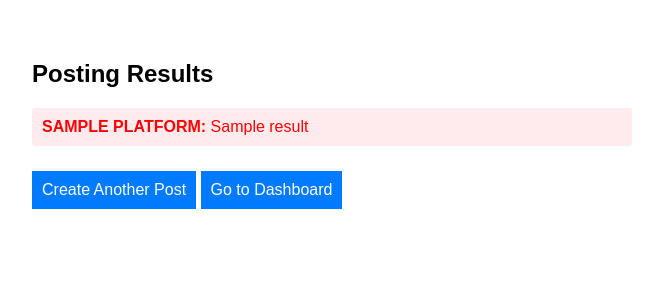
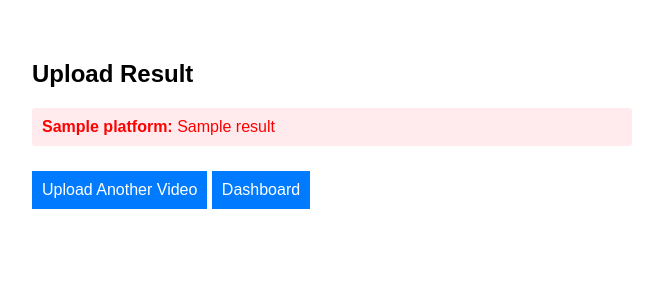
Before and after one commit to mdalam7294/auto-social-poster, a Flask app: template templates/result.html in a window 1280 px wide. Shown: the top 300 px of the page, without its empty margins (308-971 px from the left). Run offline with Flask 3, Linux system fonts and the light colour scheme; the template is opened without the code that fills it: most values are stand-ins (such as "Sample title", 1, 10 or a date in 2020).

Commit message:
Update result.html

```diff
--- a/templates/result.html
+++ b/templates/result.html
@@ -1,25 +1,16 @@
 <!DOCTYPE html>
 <html>
-<head>
-    <title>Post Results</title>
-    <style>
-        body { font-family: Arial, sans-serif; max-width: 600px; margin: 20px auto; padding: 20px; }
-        .success { color: green; background: #e8f5e9; padding: 10px; margin: 5px 0; border-radius: 3px; }
-        .error { color: red; background: #ffebee; padding: 10px; margin: 5px 0; border-radius: 3px; }
-        .btn { display: inline-block; background-color: #007bff; color: white; padding: 10px; text-decoration: none; margin-top: 20px; }
-    </style>
+<head><title>Upload Result</title>
+<style>body{font-family:Arial;max-width:600px;margin:20px auto;padding:20px}.success{color:green;background:#e8f5e9;padding:10px;margin:5px 0;border-radius:3px}.error{color:red;background:#ffebee;padding:10px;margin:5px 0;border-radius:3px}.btn{display:inline-block;background:#007bff;color:#fff;padding:10px;text-decoration:none;margin-top:20px}</style>
 </head>
 <body>
-    <h2>Posting Results</h2>
-    {% for platform, result in results.items() %}
-        <div class="{% if '✅' in result %}success{% else %}error{% endif %}">
-            <strong>{{ platform|upper }}:</strong> {{ result }}
-        </div>
-    {% else %}
-        <p>No platforms selected or posted.</p>
-    {% endfor %}
-
-    <a href="{{ url_for('post') }}" class="btn">Create Another Post</a>
-    <a href="{{ url_for('dashboard') }}" class="btn">Go to Dashboard</a>
+<h2>Upload Result</h2>
+{% for platform, result in results.items() %}
+<div class="{% if '✅' in result %}success{% else %}error{% endif %}">
+<strong>{{ platform }}:</strong> {{ result }}
+</div>
+{% endfor %}
+<a href="{{ url_for('post') }}" class="btn">Upload Another Video</a>
+<a href="{{ url_for('dashboard') }}" class="btn">Dashboard</a>
 </body>
 </html>
```
